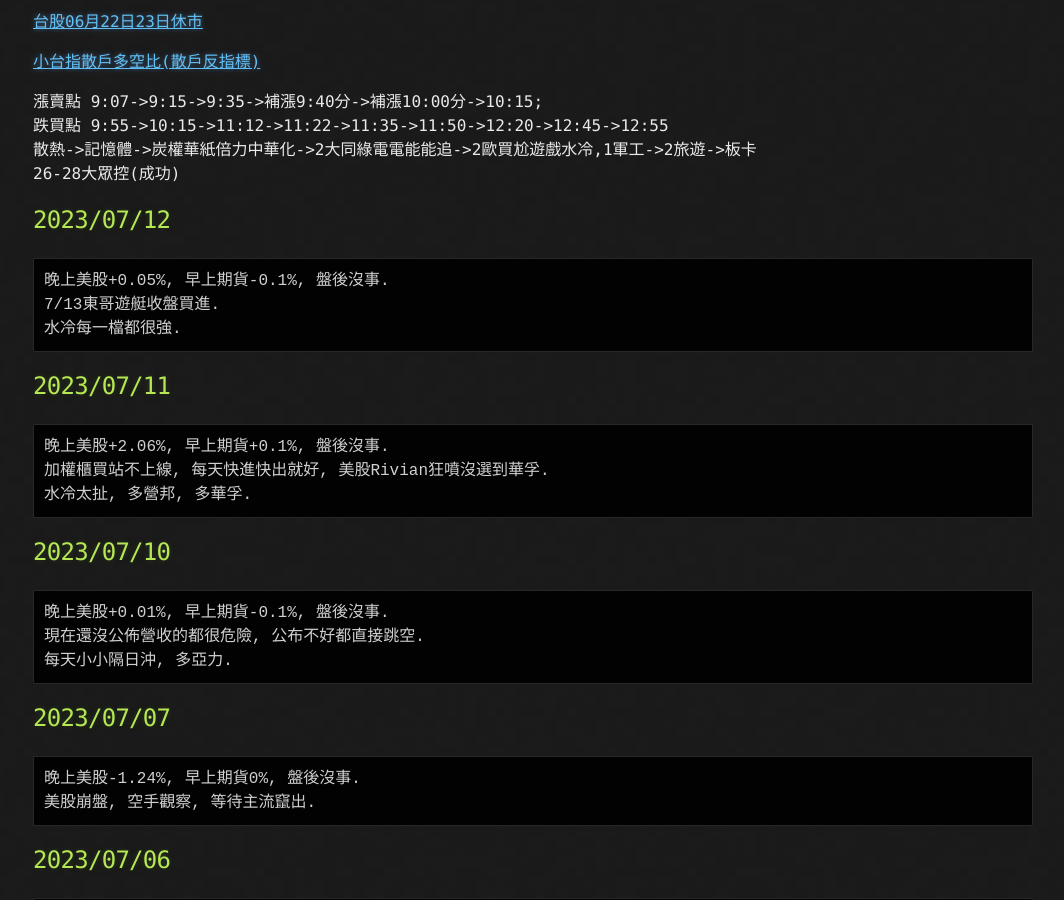
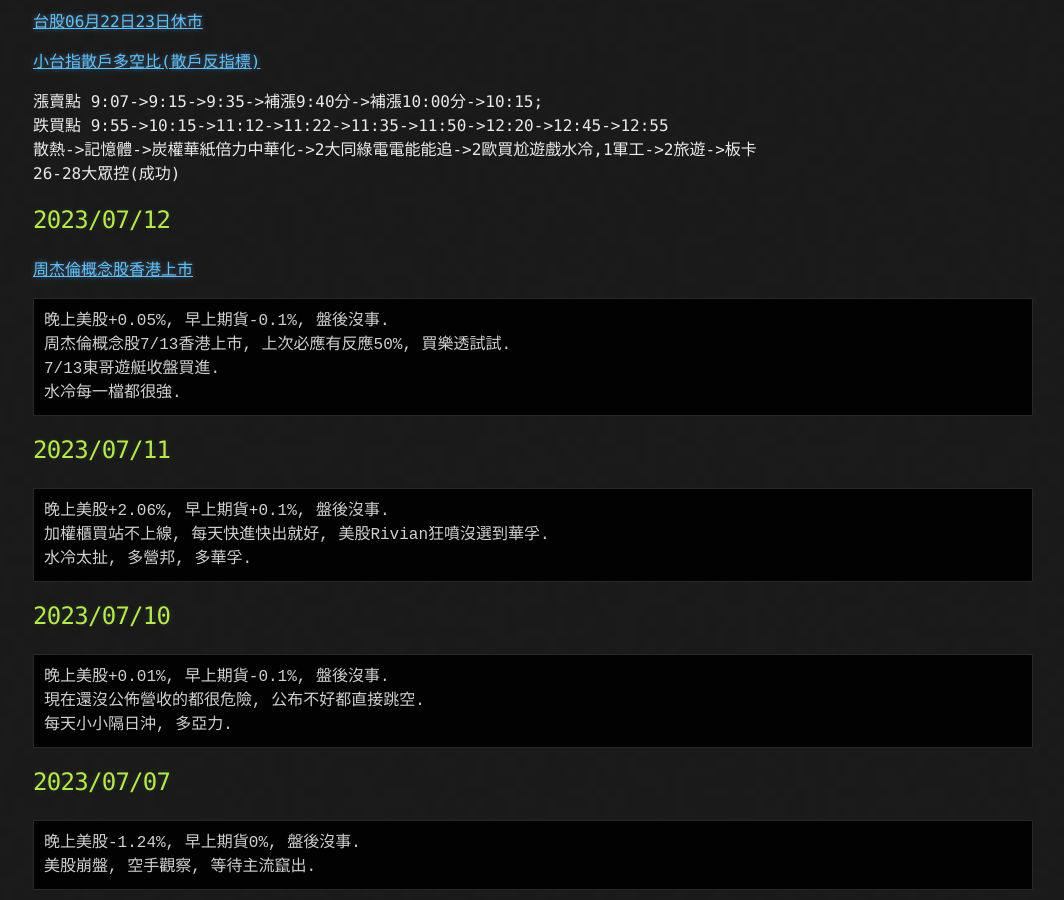
Before and after one commit to lepg5487/Stock_God, a Jekyll site: the page built from index.md, in a window 1280 px wide and 900 px high, scrolled down 448 px. Shown: the whole window, without its empty margins (107-1171 px from the left). Built offline with Jekyll 4.4.1, drawn with Linux system fonts in a browser that asks for light colours; our own code applies the rules of GitHub Pages for plain Markdown files.

Commit message:
Update index.md

````diff
--- a/index.md
+++ b/index.md
@@ -22,8 +22,10 @@ layout: testlayouts
 26-28大眾控(成功)
 
 ## 2023/07/12
+[周杰倫概念股香港上市](https://finance.ettoday.net/news/2509802)
 ```
 晚上美股+0.05%, 早上期貨-0.1%, 盤後沒事.
+周杰倫概念股7/13香港上市, 上次必應有反應50%, 買樂透試試.
 7/13東哥遊艇收盤買進.
 水冷每一檔都很強.
 ```
````
